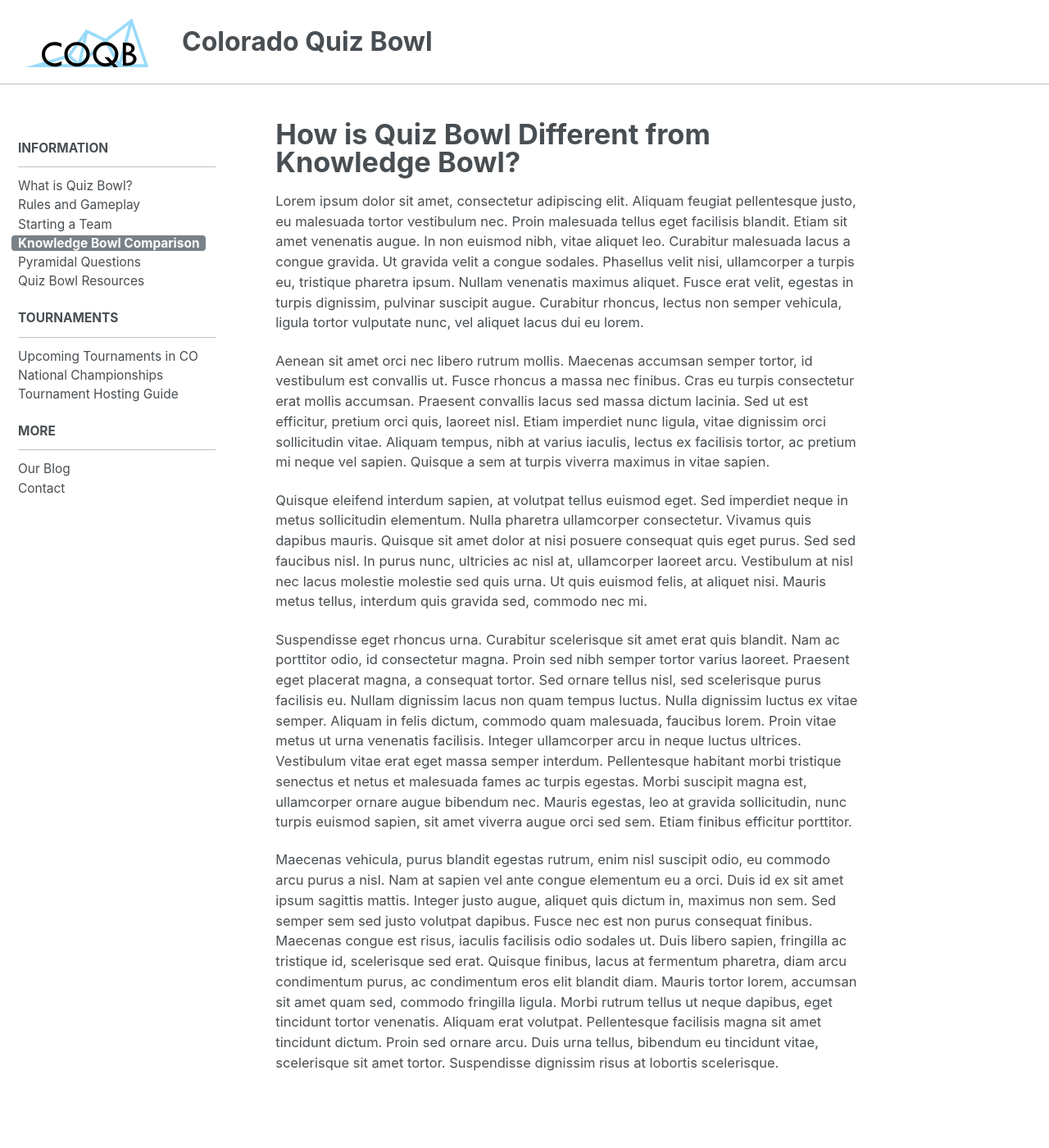
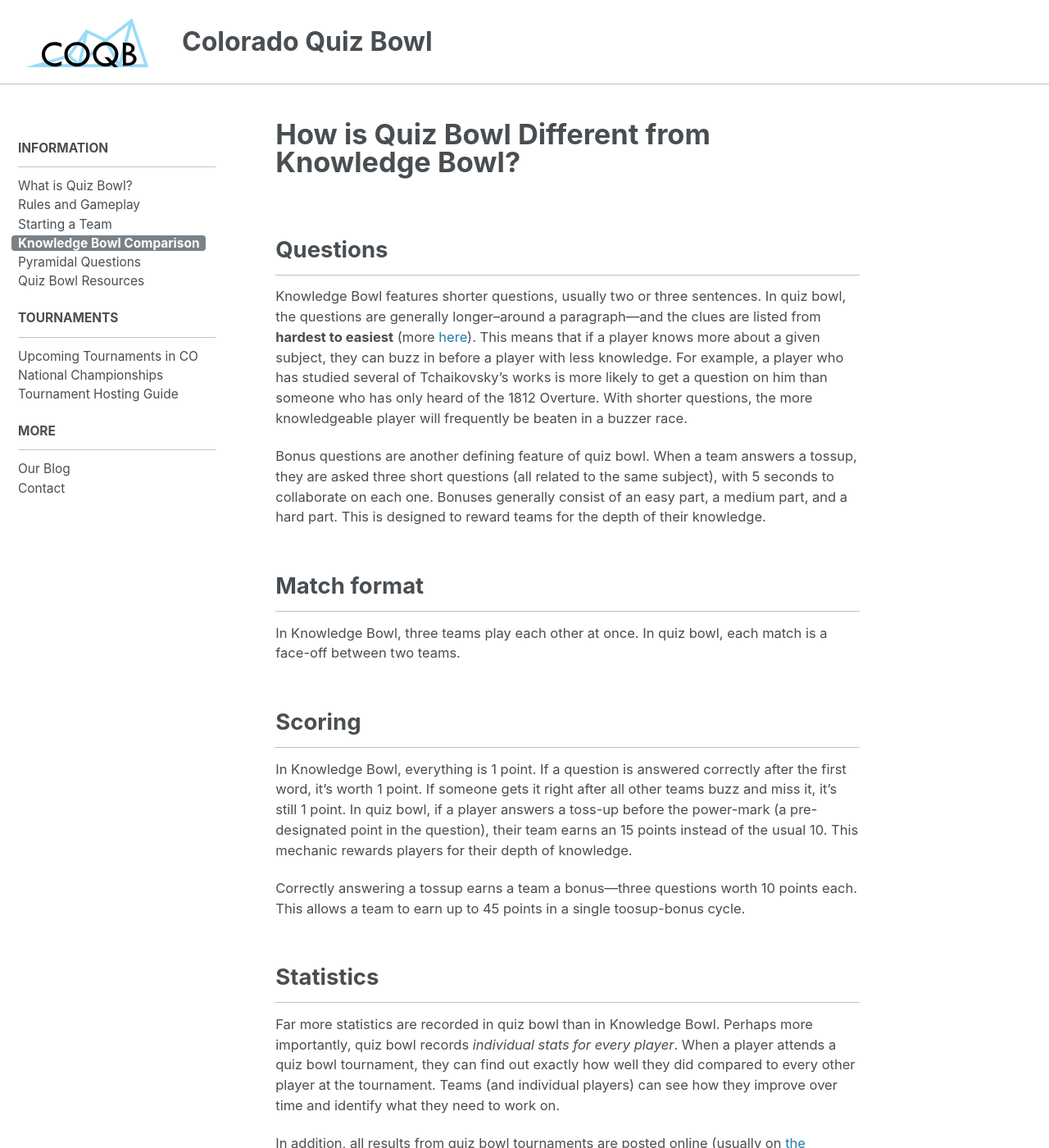
Before and after one commit to matt2718/colorado-qb, a Jekyll site: the page built from _pages/info/knowledge-bowl-comparison.md, in a window 1280 px wide and 1400 px high. Shown: the whole window at 82% size. Built offline with Jekyll 4.4.1, drawn with Linux system fonts in a browser that asks for light colours; some of the changed text lies outside the part shown.

Commit message:
Added draft of KB comparison

```diff
--- a/_pages/info/knowledge-bowl-comparison.md
+++ b/_pages/info/knowledge-bowl-comparison.md
@@ -2,12 +2,63 @@
 title: "How is Quiz Bowl Different from Knowledge Bowl?"
 permalink: /info/knowledge-bowl-comparison/
 ---
-Lorem ipsum dolor sit amet, consectetur adipiscing elit. Aliquam feugiat pellentesque justo, eu malesuada tortor vestibulum nec. Proin malesuada tellus eget facilisis blandit. Etiam sit amet venenatis augue. In non euismod nibh, vitae aliquet leo. Curabitur malesuada lacus a congue gravida. Ut gravida velit a congue sodales. Phasellus velit nisi, ullamcorper a turpis eu, tristique pharetra ipsum. Nullam venenatis maximus aliquet. Fusce erat velit, egestas in turpis dignissim, pulvinar suscipit augue. Curabitur rhoncus, lectus non semper vehicula, ligula tortor vulputate nunc, vel aliquet lacus dui eu lorem.
 
-Aenean sit amet orci nec libero rutrum mollis. Maecenas accumsan semper tortor, id vestibulum est convallis ut. Fusce rhoncus a massa nec finibus. Cras eu turpis consectetur erat mollis accumsan. Praesent convallis lacus sed massa dictum lacinia. Sed ut est efficitur, pretium orci quis, laoreet nisl. Etiam imperdiet nunc ligula, vitae dignissim orci sollicitudin vitae. Aliquam tempus, nibh at varius iaculis, lectus ex facilisis tortor, ac pretium mi neque vel sapien. Quisque a sem at turpis viverra maximus in vitae sapien.
+## Questions
 
-Quisque eleifend interdum sapien, at volutpat tellus euismod eget. Sed imperdiet neque in metus sollicitudin elementum. Nulla pharetra ullamcorper consectetur. Vivamus quis dapibus mauris. Quisque sit amet dolor at nisi posuere consequat quis eget purus. Sed sed faucibus nisl. In purus nunc, ultricies ac nisl at, ullamcorper laoreet arcu. Vestibulum at nisl nec lacus molestie molestie sed quis urna. Ut quis euismod felis, at aliquet nisi. Mauris metus tellus, interdum quis gravida sed, commodo nec mi.
+Knowledge Bowl features shorter questions, usually two or three sentences. In
+quiz bowl, the questions are generally longer--around a paragraph---and the
+clues are listed from **hardest to easiest** (more [here](/info/pyramidal)).
+This means that if a player knows more about a given subject, they can buzz in
+before a player with less knowledge. For example, a player who has studied
+several of Tchaikovsky's works is more likely to get a question on him than
+someone who has only heard of the 1812 Overture. With shorter questions, the
+more knowledgeable player will frequently be beaten in a buzzer race.
 
-Suspendisse eget rhoncus urna. Curabitur scelerisque sit amet erat quis blandit. Nam ac porttitor odio, id consectetur magna. Proin sed nibh semper tortor varius laoreet. Praesent eget placerat magna, a consequat tortor. Sed ornare tellus nisl, sed scelerisque purus facilisis eu. Nullam dignissim lacus non quam tempus luctus. Nulla dignissim luctus ex vitae semper. Aliquam in felis dictum, commodo quam malesuada, faucibus lorem. Proin vitae metus ut urna venenatis facilisis. Integer ullamcorper arcu in neque luctus ultrices. Vestibulum vitae erat eget massa semper interdum. Pellentesque habitant morbi tristique senectus et netus et malesuada fames ac turpis egestas. Morbi suscipit magna est, ullamcorper ornare augue bibendum nec. Mauris egestas, leo at gravida sollicitudin, nunc turpis euismod sapien, sit amet viverra augue orci sed sem. Etiam finibus efficitur porttitor.
+Bonus questions are another defining feature of quiz bowl. When a team answers a
+tossup, they are asked three short questions (all related to the same subject),
+with 5 seconds to collaborate on each one. Bonuses generally consist of an easy
+part, a medium part, and a hard part. This is designed to reward teams for the
+depth of their knowledge.
 
-Maecenas vehicula, purus blandit egestas rutrum, enim nisl suscipit odio, eu commodo arcu purus a nisl. Nam at sapien vel ante congue elementum eu a orci. Duis id ex sit amet ipsum sagittis mattis. Integer justo augue, aliquet quis dictum in, maximus non sem. Sed semper sem sed justo volutpat dapibus. Fusce nec est non purus consequat finibus. Maecenas congue est risus, iaculis facilisis odio sodales ut. Duis libero sapien, fringilla ac tristique id, scelerisque sed erat. Quisque finibus, lacus at fermentum pharetra, diam arcu condimentum purus, ac condimentum eros elit blandit diam. Mauris tortor lorem, accumsan sit amet quam sed, commodo fringilla ligula. Morbi rutrum tellus ut neque dapibus, eget tincidunt tortor venenatis. Aliquam erat volutpat. Pellentesque facilisis magna sit amet tincidunt dictum. Proin sed ornare arcu. Duis urna tellus, bibendum eu tincidunt vitae, scelerisque sit amet tortor. Suspendisse dignissim risus at lobortis scelerisque.
+## Match format
+
+In Knowledge Bowl, three teams play each other at once. In quiz bowl, each match
+is a face-off between two teams.
+
+## Scoring
+
+In Knowledge Bowl, everything is 1 point. If a question is answered correctly
+after the first word, it's worth 1 point. If someone gets it right after all
+other teams buzz and miss it, it's still 1 point. In quiz bowl, if a player
+answers a toss-up before the power-mark (a pre-designated point in the
+question), their team earns an 15 points instead of the usual 10. This mechanic
+rewards players for their depth of knowledge.
+
+Correctly answering a tossup earns a team a bonus---three questions worth 10
+points each. This allows a team to earn up to 45 points in a single toosup-bonus
+cycle.
+
+## Statistics
+
+Far more statistics are recorded in quiz bowl than in Knowledge Bowl. Perhaps
+more importantly, quiz bowl records *individual stats for every player*. When a
+player attends a quiz bowl tournament, they can find out exactly how well they
+did compared to every other player at the tournament. Teams (and individual
+players) can see how they improve over time and identify what they need to work
+on.
+
+In addition, all results from quiz bowl tournaments are posted online (usually
+on [the Quizbowl Resource Center](http://www.hsquizbowl.org/db/ tournaments/) or
+[NAQT's website](https://www.naqt.com/stats/results.jsp)).
+
+## Teamwork
+
+Teamwork is different in QB. In Knowledge Bowl, speaking out loud to your
+teammates is considered conferring at any point during the question. This means
+that all communication must be non-verbal. In quiz bowl, tossups are for
+individuals with no conferring, but bonuses which are earned by correctly
+answering tossups are open for a team to discuss and communicate about. Usually
+you will have 5 seconds after a part of a bonus to discuss and decide on an
+answer. This increases team work and reasoning for the team and makes for more
+right answers and less agony when someone who claims to know a question strikes
+out when you easily could have answered it if you were able to discuss it.
```
